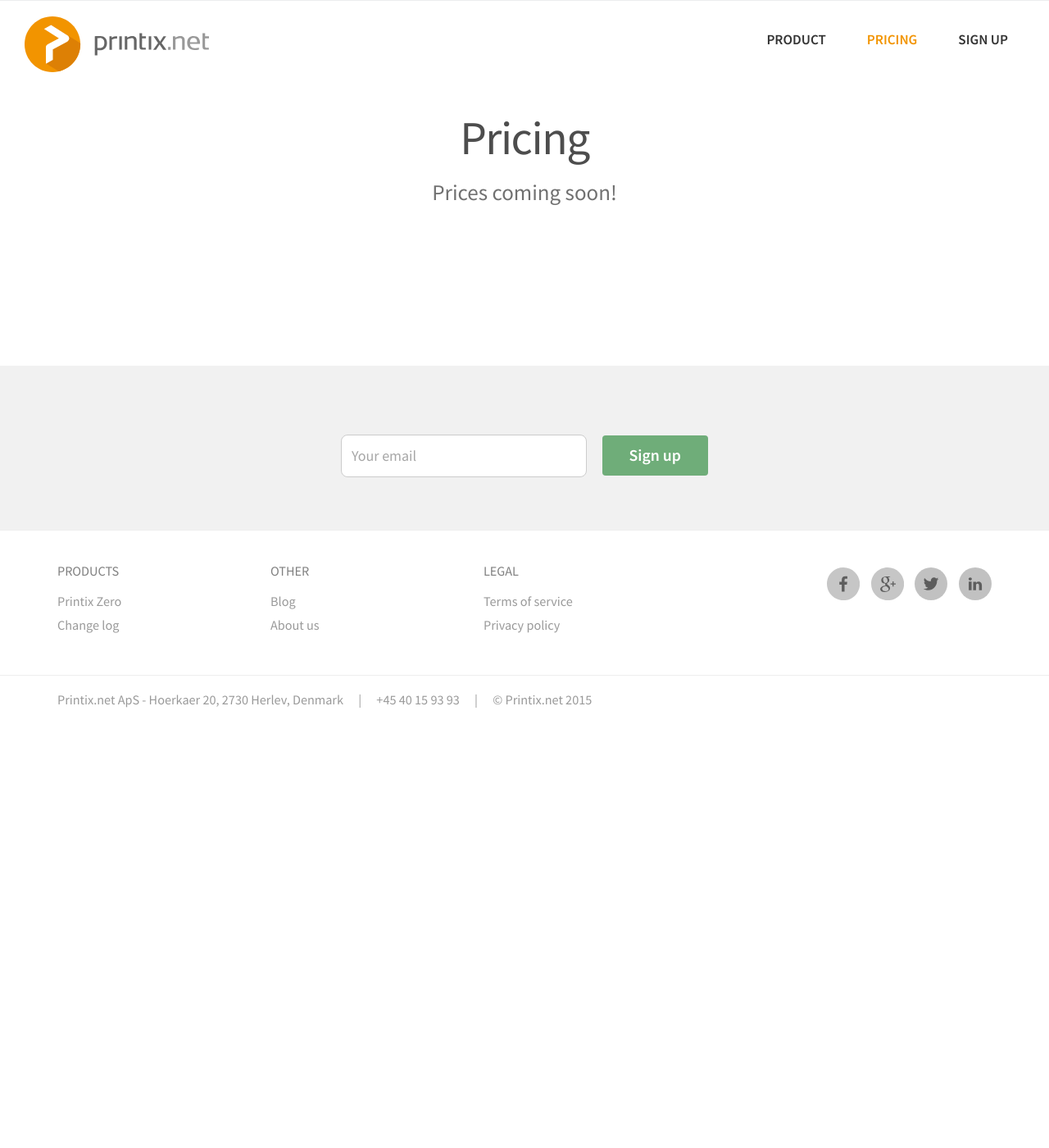
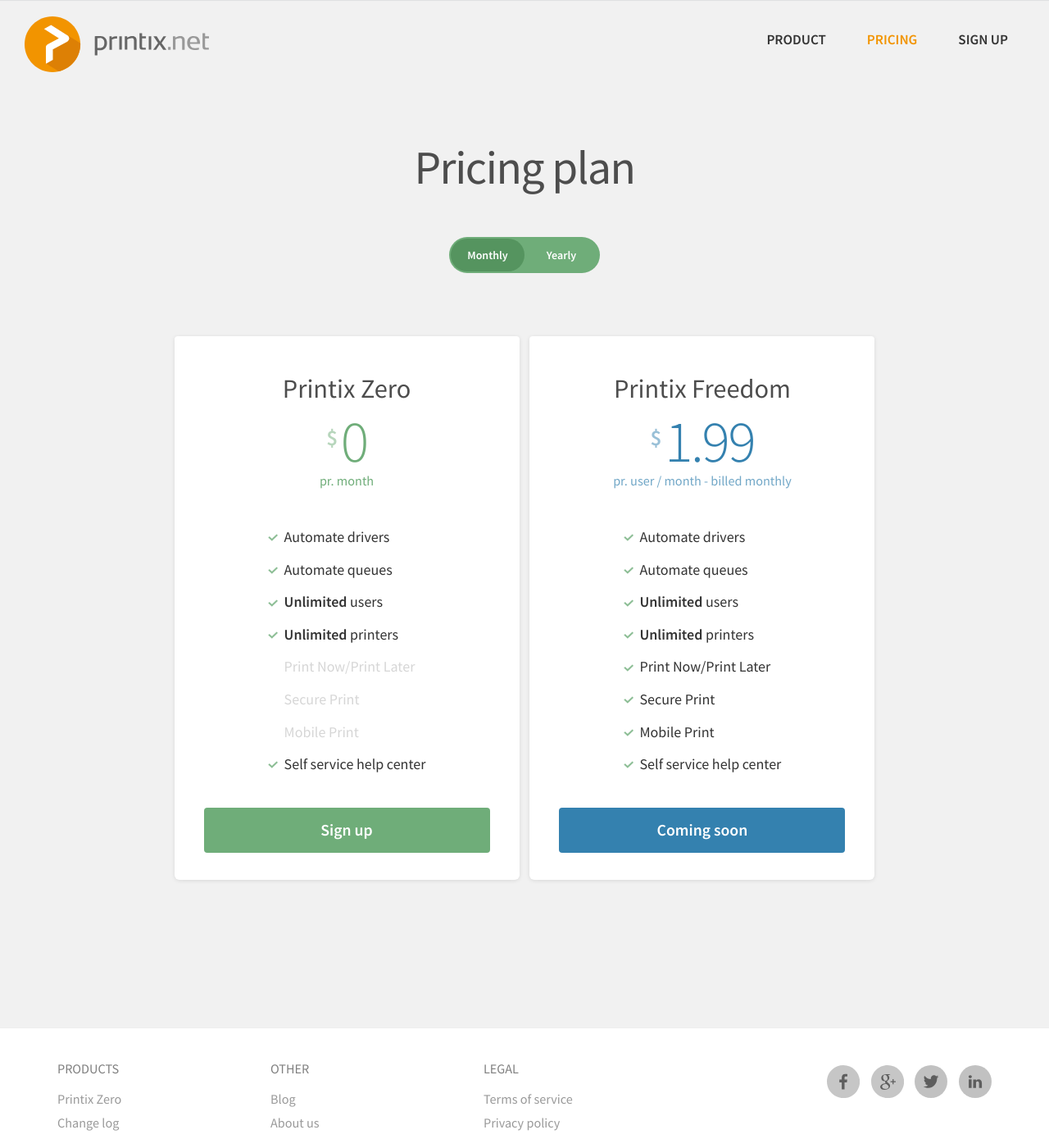
Before and after one commit to aakjaer/printix, a Jekyll site: the page built from pricing/index.html, in a window 1280 px wide and 1400 px high. Shown: the whole window at 82% size. Built offline with Jekyll 4.4.1, drawn with Linux system fonts in a browser that asks for light colours; Markdown is read by kramdown in place of the engine named in the settings.

Commit message:
As good as it gets this time of the day

```diff
--- a/_layouts/default.html
+++ b/_layouts/default.html
@@ -61,6 +61,7 @@
         <script src="{{ site.baseurl }}/assets/js/jquery.waypoints.min.js"></script>
         <script src="{{ site.baseurl }}/assets/js/site-nav.js"></script>
         <script src="{{ site.baseurl }}/assets/js/salvattore.min.js"></script>
+        <script src="{{ site.baseurl }}/assets/js/pricing-table.js"></script>
         <script src="{{ site.baseurl }}/assets/js/main.js"></script>
         </script>
     </body>
--- a/assets/_scss/_variables.scss
+++ b/assets/_scss/_variables.scss
@@ -4,7 +4,7 @@
 // custom variables
 
 $brand-red: #F9615B;
-$brand-blue: #35ADC3;
+$brand-blue: #3481AF;
 $brand-green: #6FAD79;
 $brand-dark-blue: #293B50;
 $brand-light-blue: #A1DDF9;
@@ -31,3 +31,16 @@
 
 $primary-font: sans-serif;
 $link-color: $brand-green;
+
+
+
+// Pricing tables
+$pt-number: 2; // number of pricing tables
+$pt-header-mobile-height: 80px;
+$pt-margin: 0.015; // distance between tables - percentage value
+$pt-features-number: 6;
+$pt-feature-mobile-width: 100px;
+
+// bouncy animation
+$cd-perspective: 2000px;
+$cd-animation-duration: .5s;
--- /dev/null
+++ b/assets/_scss/pricing-table.scss
@@ -0,0 +1,484 @@
+$color-1: $brand-green; // Nile Blue
+$color-2: $brand-blue; // Apricot
+$color-3: #3aa0d1; // Shakespeare
+$color-4: #FFFFFF; // White
+
+
+/* --------------------------------
+
+Main Components
+
+-------------------------------- */
+
+
+.cd-pricing-container {
+	margin: 3em auto;
+
+	@include MQ(L) {
+		width: 75%;
+	}
+}
+
+.cd-pricing-switcher {
+	text-align: center;
+
+	.fieldset {
+		display: inline-block;
+		position: relative;
+		padding: 2px;
+		border-radius: 50em;
+		border: $color-1;
+		background: $color-1;
+	}
+
+	input[type="radio"] {
+		position: absolute;
+		opacity: 0;
+	}
+
+	label {
+		position: relative;
+		z-index: 1;
+		display: inline-block;
+		float: left;
+		width: 90px;
+		height: 40px;
+		margin-bottom: 0;
+		line-height: 40px;
+		cursor: pointer;
+		font-size: 1.4rem;
+		color: $color-4;
+	}
+
+	.cd-switch {
+		/* floating background */
+		position: absolute;
+		top: 2px;
+		left: 2px;
+		height: 40px;
+		width: 90px;
+		background-color: darken($color-1, 10%);
+		border-radius: 50em;
+		@include transition(transform $cd-animation-duration);
+	}
+
+	input[type="radio"]:checked + label + .cd-switch,
+	input[type="radio"]:checked + label:nth-of-type(n) + .cd-switch {
+		/* use label:nth-of-type(n) to fix a bug on safari with multiple adjacent-sibling selectors*/
+		@include transform(translateX(90px));
+	}
+}
+
+.no-js .cd-pricing-switcher {
+	display: none
+}
+
+.cd-pricing-list {
+	@extend .list-unstyled;
+	margin: 2em 0 0;
+
+	> li {
+		position: relative;
+		margin-bottom: 1em;
+	}
+
+	@include MQ(M) {
+		margin: 3em 0 0;
+		@include clearfix;
+
+		> li {
+			@include column(1/$pt-number); // see partials > _layout.scss and partials > _variables.scss
+		}
+
+		.cd-has-margins & > li {
+			@include column(( 1 - $pt-number * $pt-margin + $pt-margin )/$pt-number);
+			margin-right: $pt-margin*100%;
+
+			&:last-of-type {
+				margin-right: 0
+			}
+		}
+	}
+}
+
+.cd-pricing-wrapper { /* this is the item that rotates */
+	position: relative;
+	@extend .list-unstyled;
+
+	.touch & {
+		/* fix a bug on IOS8 - rotating elements dissapear*/
+		@include perspective($cd-perspective);
+	}
+
+	&.is-switched {
+		/* totate the tables - anticlockwise rotation */
+		.is-visible {
+			@include transform(rotateY(180deg));
+			@include animation(cd-rotate $cd-animation-duration);
+		}
+
+		.is-hidden {
+			@include transform(rotateY(0));
+			@include animation(cd-rotate-inverse $cd-animation-duration);
+			opacity: 0;
+		}
+
+		.is-selected {
+			opacity: 1;
+		}
+	}
+
+	&.is-switched.reverse-animation {
+		/* invert rotation direction - clockwise rotation */
+		.is-visible {
+			@include transform(rotateY(-180deg));
+			@include animation(cd-rotate-back $cd-animation-duration);
+		}
+
+		.is-hidden {
+			@include transform(rotateY(0));
+			@include animation(cd-rotate-inverse-back $cd-animation-duration);
+			opacity: 0;
+		}
+
+		.is-selected {
+			opacity: 1;
+		}
+	}
+
+	> li {
+		background-color: $color-4;
+		@include backface-visibility(hidden);
+		/* Firefox bug - 3D CSS transform, jagged edges */
+		outline: 1px solid transparent;
+
+		&::after {
+			/* subtle gradient layer on the right - to indicate it's possible to scroll */
+			content: '';
+			position: absolute;
+			top: 0;
+			right: 0;
+			height: 100%;
+			width: 50px;
+			pointer-events: none;
+			@include background(linear-gradient(to left, $color-4, rgba($color-4, 0)));
+		}
+
+		&.is-ended::after {
+			/* class added in jQuery - remove the gradient layer when it's no longer possible to scroll */
+			display: none;
+		}
+	}
+
+	.is-visible {
+		/* the front item, visible by default */
+		position: relative;
+		z-index: 5;
+	}
+
+	.is-hidden {
+		/* the hidden items, right behind the front one */
+		position: absolute;
+		top: 0;
+		left: 0;
+		height: 100%;
+		width: 100%;
+		z-index: 1;
+		@include transform(rotateY(180deg));
+	}
+
+	.is-selected {
+		/* the next item that will be visible */
+		z-index: 3 !important;
+	}
+
+	@include MQ(M) {
+
+		> li {
+
+
+			&::before {
+				/* separator between pricing tables - visible when number of tables > 3 */
+				content: '';
+				position: absolute;
+				z-index: 6;
+				left: -1px;
+				@include center(y);
+				height: 50%;
+				width: 1px;
+				background-color: lighten($color-1, 60%);
+			}
+
+			&::after {
+				/* hide gradient layer */
+				display: none;
+			}
+
+			.cd-popular & {
+				box-shadow: inset 0 0 0 3px $color-2;
+			}
+
+			.cd-has-margins &,
+			.cd-has-margins .cd-popular & {
+				box-shadow: 0 1px 5px rgba(#000, .1);
+			}
+
+			.cd-secondary-theme & {
+				background: $color-3;
+				@include background(linear-gradient(to top, $color-3, adjust-color($color-3, $green: 50)));
+			}
+
+			.cd-secondary-theme .cd-popular & {
+				background: $color-2;
+				@include background(linear-gradient(to top, $color-2, adjust-color($color-2, $green: 30)));
+				box-shadow: none;
+			}
+		}
+
+		:nth-of-type(1) > & > li::before {
+			/* hide table separator for the first table */
+			display: none
+		}
+
+		.cd-has-margins & > li {
+			border-radius: 4px 4px 6px 6px;
+
+			&::before {
+				display: none;
+			}
+		}
+	}
+
+	@include MQ(XL) {
+		.cd-full-width &  > li {
+			padding: 2.5em 0;
+		}
+	}
+}
+
+.no-js .cd-pricing-wrapper .is-hidden {
+	position: relative;
+	@include transform(rotateY(0));
+	margin-top: 1em;
+}
+
+@include MQ(M) {
+
+	.cd-popular .cd-pricing-wrapper > li::before {
+		/* hide table separator for .cd-popular table */
+		display: none;
+	}
+
+	.cd-popular + li .cd-pricing-wrapper > li::before {
+		/* hide table separator for tables following .cd-popular table */
+		display: none;
+	}
+}
+
+.cd-pricing-header {
+	position: relative;
+	z-index: 1;
+	padding: 1em 2em 2em;
+	color: $color-1;
+	text-align: center;
+
+	h2 {
+		margin-bottom: 10px;
+		font-weight: 400;
+		font-size: 1.8em;
+	}
+
+	.cd-popular & {
+		color: $color-2;
+		background-color: transparent;
+	}
+}
+
+.cd-value {
+	font-size: 4em;
+	font-weight: 300;
+	line-height: 1;
+	letter-spacing: -0.035em;
+}
+
+.cd-currency {
+	display: inline-block;
+	margin-top: 10px;
+	vertical-align: top;
+	font-size: 1.5em;
+	font-weight: 600;
+	color: rgba($color-1, .5);
+
+	.cd-popular & {
+		color: rgba($color-2, .5);
+	}
+}
+
+.cd-duration {
+	display: block;
+	color: rga($color-1, 0.4);
+
+	.cd-popular & {
+		color: rgba($color-2, 0.7);
+	}
+}
+
+@include MQ(M) {
+
+	.cd-value {
+		font-size: 4em;
+	}
+
+	.cd-duration {
+		font-size: 0.9em;
+	}
+}
+
+.cd-pricing-body {
+	padding: 0 1.5em;
+	text-align: center;
+}
+
+.cd-pricing-features {
+	@include clearfix;
+	@extend .list-unstyled;
+	display: inline-block;
+	margin: 0 auto;
+	max-width: 70%;
+	text-align: left;
+
+	li {
+		padding: 0.3em;
+		letter-spacing: no-wrap;
+
+		&::before {
+			content: "";
+			display: inline-block;
+			width: 12px;
+			height: 10px;
+			margin-right: 8px;
+			background: url(../images/icons/check@2x.png) 0 50% no-repeat;
+			background-size: 12px auto;
+		}
+	}
+
+	em {
+		margin-bottom: 5px;
+		font-style: normal;
+		font-weight: 600;
+	}
+
+	.not-included {
+		display: none;
+		color: rgba($text-color, 0.2);
+
+		&::before {
+			background-image: none;
+		}
+
+		@include MQ(M) {
+			display: block;
+		}
+	}
+
+	@include MQ(M) {
+
+		li {
+			.cd-popular & {
+				margin: 0 3px;
+			}
+		}
+
+		em {
+			margin-bottom: 0;
+		}
+
+		.cd-has-margins .cd-popular & li,
+		.cd-secondary-theme .cd-popular & li {
+			margin: 0;
+		}
+
+		.cd-secondary-theme & li {
+			color: $color-4;
+		}
+
+		.cd-secondary-theme & li:nth-of-type(2n+1) {
+			background-color: transparent;
+		}
+	}
+}
+
+.cd-pricing-footer {
+	padding: 1.8em 2em;
+	text-align: center;
+
+	.btn {
+		width: 100%;
+		line-height: 2.5em;
+	}
+}
+
+/* --------------------------------
+
+xkeyframes
+
+-------------------------------- */
+
+@include keyframes(cd-rotate) {
+	0% {
+		@include transform(perspective($cd-perspective) rotateY(0));
+	}
+
+	70% {
+		/* this creates the bounce effect */
+		@include transform(perspective($cd-perspective) rotateY(200deg));
+	}
+
+	100% {
+		@include transform(perspective($cd-perspective) rotateY(180deg));
+	}
+}
+
+@include keyframes(cd-rotate-inverse) {
+	0% {
+		@include transform(perspective($cd-perspective) rotateY(-180deg));
+	}
+
+	70% {
+		/* this creates the bounce effect */
+		@include transform(perspective($cd-perspective) rotateY(20deg));
+	}
+
+	100% {
+		@include transform(perspective($cd-perspective) rotateY(0));
+	}
+}
+@include keyframes(cd-rotate-back) {
+	0% {
+		@include transform(perspective($cd-perspective) rotateY(0));
+	}
+
+	70% {
+		/* this creates the bounce effect */
+		@include transform(perspective($cd-perspective) rotateY(-200deg));
+	}
+
+	100% {
+		@include transform(perspective($cd-perspective) rotateY(-180deg));
+	}
+}
+
+@include keyframes(cd-rotate-inverse-back) {
+	0% {
+		@include transform(perspective($cd-perspective) rotateY(180deg));
+	}
+
+	70% {
+		/* this creates the bounce effect */
+		@include transform(perspective($cd-perspective) rotateY(-20deg));
+	}
+
+	100% {
+		@include transform(perspective($cd-perspective) rotateY(0));
+	}
+}
--- a/assets/css/main.scss
+++ b/assets/css/main.scss
@@ -11,12 +11,13 @@
 		"anim/_fading-entrances/fading-entrances",
 		"animsition",
 
-		// lightbox
-		'fancybox',
+		// vendor files
+		'intro',
+		'pricing-table',
+
 		'type',
 		'utilities',
 		'navigation',
-		'intro',
 		'sections',
         'base'
 ;
--- /dev/null
+++ b/assets/js/pricing-table.js
@@ -0,0 +1,82 @@
+jQuery(document).ready(function($){
+	//hide the subtle gradient layer (.cd-pricing-list > li::after) when pricing table has been scrolled to the end (mobile version only)
+	checkScrolling($('.cd-pricing-body'));
+	$(window).on('resize', function(){
+		window.requestAnimationFrame(function(){checkScrolling($('.cd-pricing-body'))});
+	});
+	$('.cd-pricing-body').on('scroll', function(){
+		var selected = $(this);
+		window.requestAnimationFrame(function(){checkScrolling(selected)});
+	});
+
+	function checkScrolling(tables){
+		tables.each(function(){
+			var table= $(this),
+				totalTableWidth = parseInt(table.children('.cd-pricing-features').width()),
+		 		tableViewport = parseInt(table.width());
+			if( table.scrollLeft() >= totalTableWidth - tableViewport -1 ) {
+				table.parent('li').addClass('is-ended');
+			} else {
+				table.parent('li').removeClass('is-ended');
+			}
+		});
+	}
+
+	//switch from monthly to annual pricing tables
+	bouncy_filter($('.cd-pricing-container'));
+
+	function bouncy_filter(container) {
+		container.each(function(){
+			var pricing_table = $(this);
+			var filter_list_container = pricing_table.children('.cd-pricing-switcher'),
+				filter_radios = filter_list_container.find('input[type="radio"]'),
+				pricing_table_wrapper = pricing_table.find('.cd-pricing-wrapper');
+
+			//store pricing table items
+			var table_elements = {};
+			filter_radios.each(function(){
+				var filter_type = $(this).val();
+				table_elements[filter_type] = pricing_table_wrapper.find('li[data-type="'+filter_type+'"]');
+			});
+
+			//detect input change event
+			filter_radios.on('change', function(event){
+				event.preventDefault();
+				//detect which radio input item was checked
+				var selected_filter = $(event.target).val();
+
+				//give higher z-index to the pricing table items selected by the radio input
+				show_selected_items(table_elements[selected_filter]);
+
+				//rotate each cd-pricing-wrapper
+				//at the end of the animation hide the not-selected pricing tables and rotate back the .cd-pricing-wrapper
+
+				if( !Modernizr.cssanimations ) {
+					hide_not_selected_items(table_elements, selected_filter);
+					pricing_table_wrapper.removeClass('is-switched');
+				} else {
+					pricing_table_wrapper.addClass('is-switched').eq(0).one('webkitAnimationEnd oanimationend msAnimationEnd animationend', function() {
+						hide_not_selected_items(table_elements, selected_filter);
+						pricing_table_wrapper.removeClass('is-switched');
+						//change rotation direction if .cd-pricing-list has the .cd-bounce-invert class
+						if(pricing_table.find('.cd-pricing-list').hasClass('cd-bounce-invert')) pricing_table_wrapper.toggleClass('reverse-animation');
+					});
+				}
+			});
+		});
+	}
+	function show_selected_items(selected_elements) {
+		selected_elements.addClass('is-selected');
+	}
+
+	function hide_not_selected_items(table_containers, filter) {
+		$.each(table_containers, function(key, value){
+	  		if ( key != filter ) {
+				$(this).removeClass('is-visible is-selected').addClass('is-hidden');
+
+			} else {
+				$(this).addClass('is-visible').removeClass('is-hidden is-selected');
+			}
+		});
+	}
+});
--- a/pricing/index.html
+++ b/pricing/index.html
@@ -3,11 +3,145 @@
 bodyclass: page-pricing
 ---
 
-<div class="section">
-	<div class="section-content">
-		<h1 class="hero-heading editable">Pricing</h1>
-		<p class="lead editable">Prices coming soon!</p>
+<div class="section section-intro section-gray">
+	<div class="section-content cd-has-margins">
+		<h1 class="hero-heading editable">Pricing plan</h1>
+
+		<div class="cd-pricing-container cd-has-margins">
+			<div class="cd-pricing-switcher">
+				<p class="fieldset">
+					<input type="radio" name="duration" value="monthly" id="monthly" checked>
+					<label for="monthly">Monthly</label>
+					<input type="radio" name="duration" value="yearly" id="yearly">
+					<label for="yearly">Yearly</label>
+					<span class="cd-switch"></span>
+				</p>
+			</div> <!-- .cd-pricing-switcher -->
+
+			<ul class="cd-pricing-list cd-bounce-invert">
+				<li>
+					<ul class="cd-pricing-wrapper">
+						<li data-type="monthly" class="is-visible">
+							<header class="cd-pricing-header">
+								<h2>Printix Zero</h2>
+
+								<div class="cd-price">
+									<span class="cd-currency">$</span>
+									<span class="cd-value">0</span>
+									<span class="cd-duration">pr. month</span>
+								</div>
+							</header> <!-- .cd-pricing-header -->
+
+							<div class="cd-pricing-body">
+								<ul class="cd-pricing-features">
+									<li>Automate drivers</li>
+									<li>Automate queues</li>
+									<li><em>Unlimited</em> users</li>
+									<li><em>Unlimited</em> printers</li>
+									<li class="not-included">Print Now/Print Later</li>
+									<li class="not-included">Secure Print</li>
+									<li class="not-included">Mobile Print</li>
+									<li>Self service help center</li>
+								</ul>
+							</div> <!-- .cd-pricing-body -->
+
+							<footer class="cd-pricing-footer">
+								<a class="btn btn-cta" href="{{ site.baseurl }}/zero/sign-up/">Sign up</a>
+							</footer>  <!-- .cd-pricing-footer -->
+						</li>
+
+						<li data-type="yearly" class="is-hidden">
+							<header class="cd-pricing-header">
+								<h2>Printix Zero</h2>
+
+								<div class="cd-price">
+									<span class="cd-currency">$</span>
+									<span class="cd-value">0</span>
+									<span class="cd-duration">pr. month</span>
+								</div>
+							</header> <!-- .cd-pricing-header -->
+
+							<div class="cd-pricing-body">
+								<ul class="cd-pricing-features">
+									<li>Automate drivers</li>
+									<li>Automate queues</li>
+									<li><em>Unlimited</em> users</li>
+									<li><em>Unlimited</em> printers</li>
+									<li class="not-included">Print Now/Print Later</li>
+									<li class="not-included">Secure Print</li>
+									<li class="not-included">Mobile Print</li>
+									<li>Self service help center</li>
+								</ul>
+							</div> <!-- .cd-pricing-body -->
+
+							<footer class="cd-pricing-footer">
+								<a class="btn btn-cta" href="{{ site.baseurl }}/zero/sign-up/">Sign up</a>
+							</footer>  <!-- .cd-pricing-footer -->
+						</li>
+					</ul> <!-- .cd-pricing-wrapper -->
+				</li>
+
+				<li class="cd-popular">
+					<ul class="cd-pricing-wrapper">
+						<li data-type="monthly" class="is-visible">
+							<header class="cd-pricing-header">
+								<h2>Printix Freedom</h2>
+								<div class="cd-price">
+									<span class="cd-currency">$</span>
+									<span class="cd-value">1.99</span>
+									<span class="cd-duration">pr. user / month - billed monthly</span>
+								</div>
+							</header> <!-- .cd-pricing-header -->
+
+							<div class="cd-pricing-body">
+								<ul class="cd-pricing-features">
+									<li>Automate drivers</li>
+									<li>Automate queues</li>
+									<li><em>Unlimited</em> users</li>
+									<li><em>Unlimited</em> printers</li>
+									<li>Print Now/Print Later</li>
+									<li>Secure Print</li>
+									<li>Mobile Print</li>
+									<li>Self service help center</li>
+								</ul>
+							</div> <!-- .cd-pricing-body -->
+
+							<footer class="cd-pricing-footer">
+								<a class="btn btn-cta btn-secondary">Coming soon</a>
+							</footer>  <!-- .cd-pricing-footer -->
+						</li>
+
+						<li data-type="yearly" class="is-hidden">
+							<header class="cd-pricing-header">
+								<h2>Printix Freedom</h2>
+
+								<div class="cd-price">
+									<span class="cd-currency">$</span>
+									<span class="cd-value">1.59</span>
+									<span class="cd-duration">pr. user / month - billed yearly</span>
+								</div>
+							</header> <!-- .cd-pricing-header -->
+
+							<div class="cd-pricing-body">
+								<ul class="cd-pricing-features">
+									<li>Automate drivers</li>
+									<li>Automate queues</li>
+									<li><em>Unlimited</em> users</li>
+									<li><em>Unlimited</em> printers</li>
+									<li>Print Now/Print Later</li>
+									<li>Secure Print</li>
+									<li>Mobile Print</li>
+									<li>Self service help center</li>
+								</ul>
+							</div> <!-- .cd-pricing-body -->
+
+							<footer class="cd-pricing-footer">
+								<a class="btn btn-cta btn-secondary">Coming soon</a>
+							</footer>  <!-- .cd-pricing-footer -->
+						</li>
+					</ul> <!-- .cd-pricing-wrapper -->
+				</li>
+			</ul> <!-- .cd-pricing-list -->
+		</div>
 	</div>
 </div>
-
-{% include sign-up.html %}
```
Also changed, not shown: assets/images/icons/check.png (added), assets/images/icons/check@2x.png (added).
